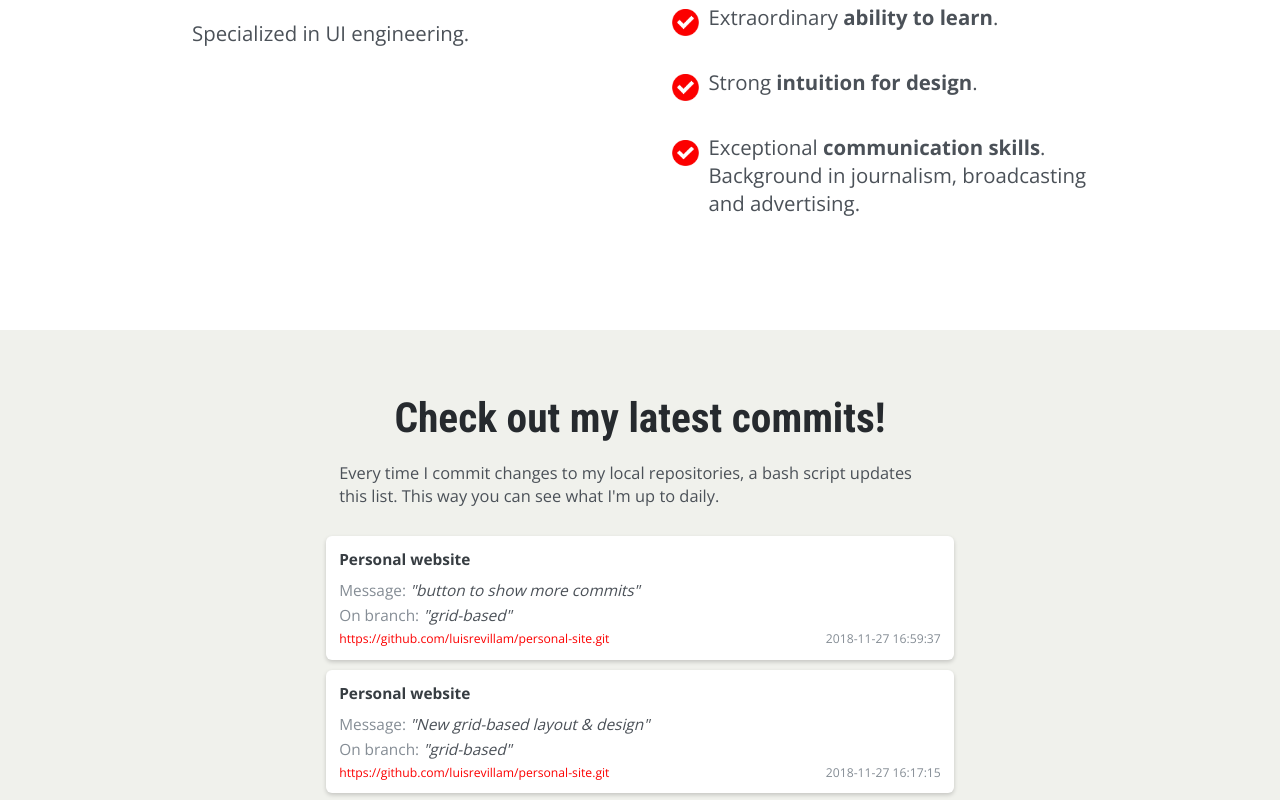
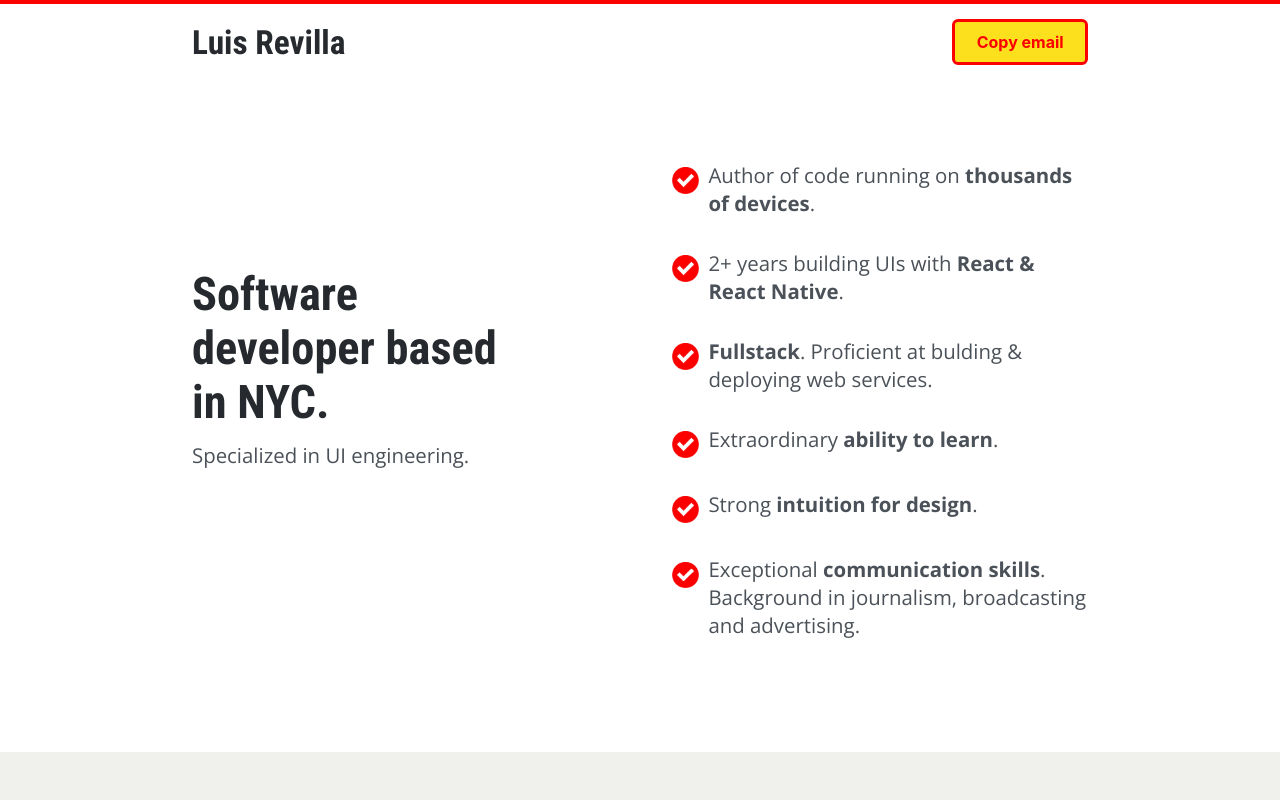
Before and after one commit to LuisRevillaM/personal-site, a React (Create React App) app: page / in a window 1280 px wide. Built offline with nearby package versions, Linux system fonts and the light colour scheme.

Commit message:
Functionality to copy email. Styles on list of commits. Footer content and styles

```diff
--- a/src/App.css
+++ b/src/App.css
@@ -3,7 +3,7 @@
   width: 100%;
   height: 100vh;
   grid-template-columns: 50% 50%;
-  grid-template-rows: 10vh 84vh 94vh 40vh;
+  grid-template-rows: 10vh 84vh 94vh 35vh;
   overflow-y: scroll;
 }
 
@@ -26,24 +26,25 @@
 }
 
 .copy-btn {
-  background-color: #fff;
+  background-color: #FCDF1D;
+
   color: #FC0000;
   padding: 20px;
   display: flex;
   align-items: center;
   font-weight: 420;
   border-radius: 6px;
-  border: 2px solid #FC0000;
+  border: 3px solid #FC0000;
   cursor: pointer;
   height: 0px;
-  width: 6vw;
+  width: 7vw;
   transition: all 0.4s ease-out;
-  font-family: 'Open Sans', sans-serif;
 
 }
 .copy-btn div {
   text-align: center;
   width: 100%;
+  font-weight: bold;
 }
 
 .btn-success {
@@ -111,7 +112,6 @@ font-weight: bold;
   margin-bottom: 4vh;
 
 }
-
 .feature-text {
   height: 100%;
   font-family: 'Open Sans', sans-serif;
@@ -143,7 +143,7 @@ font-weight: bold;
   color: #262A2E;
   font-family: 'Roboto Condensed', sans-serif;
   text-align: center;
-  padding-top: 8vh;
+  padding-top: 10vh;
   font-size: calc(35px + 0.5vw);
 
 }
@@ -168,7 +168,7 @@ font-weight: bold;
 }
 .commit {
   background-color: white;
-  margin: 10px;
+  margin-bottom: 18px;
   border-radius: 6px;
   padding: 1vw;
   width: 47vw;
@@ -250,7 +250,40 @@ font-style: italic;
 .footer {
   grid-row: 4/5;
   grid-column: 1/3;
-  background-color: #FCDD25;
+
   display: flex;
+  flex-direction: column;
+  padding: 0 15vw;
+  align-items: center;
+  justify-content: center;
+}
+
+.footer-text {
+  display: flex;
+  justify-content: center;
+  color: #4B5158;
+  font-size: calc(10px + 0.5vw);
+  margin: 30px 0;
+  width: 48vw;
+  font-family: "Open Sans",sans-serif;
+  color:
 
 }
+.footer-title {
+  font-family: 'Roboto Condensed', sans-serif;
+  text-align: center;
+  font-size: calc(35px + 0.5vw);
+  color: #262A2E;
+}
+
+.footer-footer {
+  color: #fc0000;
+  width: 100%;
+  margin-top: 40px;
+  text-align: center;
+}
+
+.footer-footer span {
+  color: #4B5158;
+  font-weight: bold;
+}
--- a/src/App.js
+++ b/src/App.js
@@ -28,23 +28,17 @@ class App extends Component {
   state = {
     limit: 3,
     btn: "Show more",
-    copy: "Copy my email",
-    btnSuccess: false
+    copyMail1: "Copy email",
+    copyMail2: "Copy email",
+    btn1Success: false,
+    btn2Success: false,
   };
   componentWillMount() {
     this.commitdata = commits.reverse();
   }
-  componentDidMount() {
-    this.scrollToCommits();
-  }
-
-  commits;
 
   commitdata;
 
-  scrollToCommits = () => {
-    this.commits.scrollIntoView();
-  };
   render() {
     return (
       <div className="main-grid">
@@ -53,19 +47,19 @@ class App extends Component {
           <div
             onClick={() => {
               copyToClipboard("luisrevillameza@gmail.com");
-              this.setState({ copy: "Got it!", btnSuccess: true }, st => {
+              this.setState({ copyMail1: "Got it!", btn1Success: true }, st => {
                 setTimeout(() => {
-                  this.setState({ btnSuccess: false }, () => {
-                    this.setState({ copy: "Copy my mail" });
+                  this.setState({ btn1Success: false }, () => {
+                    this.setState({ copyMail1: "Copy email" });
                   });
-                }, 400);
+                }, 700);
               });
             }}
             className={
-              this.state.btnSuccess ? "copy-btn btn-success" : "copy-btn"
+              this.state.btn1Success ? "copy-btn btn-success" : "copy-btn"
             }
           >
-            <div>{this.state.copy}</div>
+            <div>{this.state.copyMail1}</div>
           </div>
         </div>
         <div className="main">
@@ -115,9 +109,6 @@ class App extends Component {
         </div>
         <div
           className="commits"
-          ref={el => {
-            this.commits = el;
-          }}
         >
           <div className="commits-title">
             <div>Check out my latest commits!</div>
@@ -167,7 +158,26 @@ class App extends Component {
             {this.state.btn}
           </button>
         </div>
-        <div className="footer" />
+        <div className="footer" >
+          <div className="footer-title">Let's get to work.</div>
+          <div className="footer-text">
+          Contact me if you need someone who knows JS, loves to learn and has potential to lead and teach.
+          </div>
+          <div onClick={() => {
+            copyToClipboard("luisrevillameza@gmail.com");
+            this.setState({ copyMail2: "Got it!", btn2Success: true }, st => {
+              setTimeout(() => {
+                this.setState({ btn2Success: false }, () => {
+                  this.setState({ copyMail2: "Copy email" });
+                });
+              }, 700);
+            });
+          }} className={
+            this.state.btn2Success ? "copy-btn btn-success" : "copy-btn"
+          }><div>{this.state.copyMail2}</div></div>
+
+          <div className="footer-footer">Luis Revilla (2018). Learn more about me reading my <span>bio</span>. We can also have coffee anytime!</div>
+        </div>
       </div>
     );
   }
```
